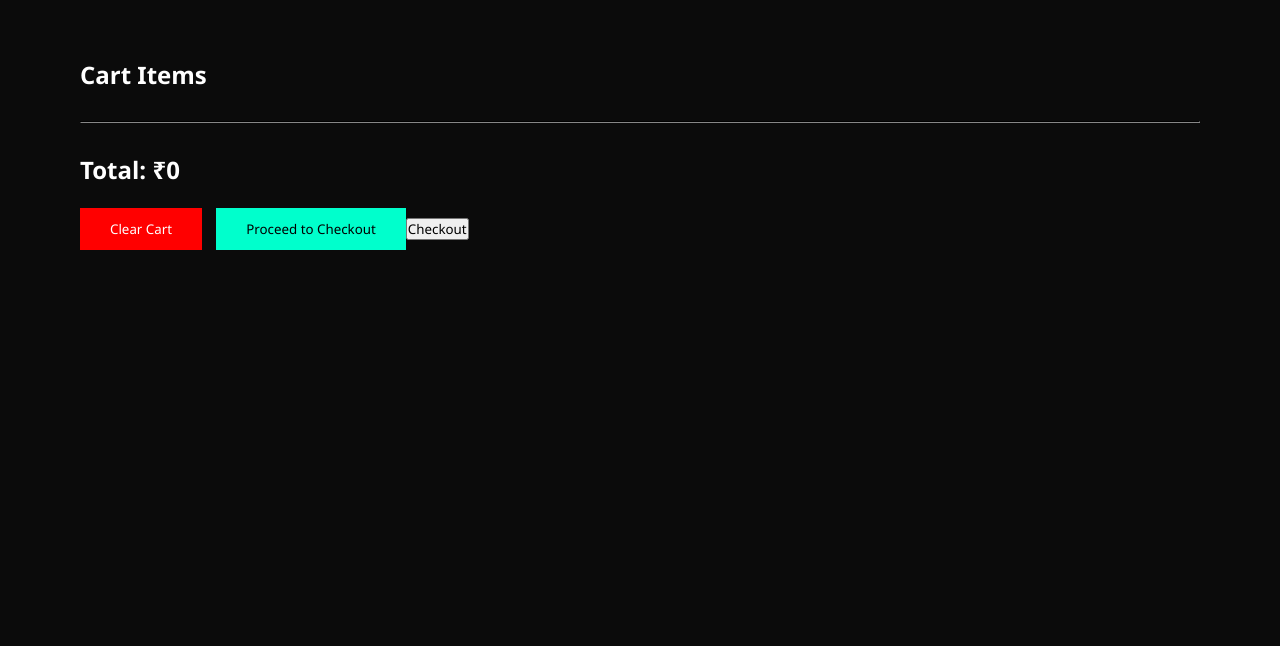
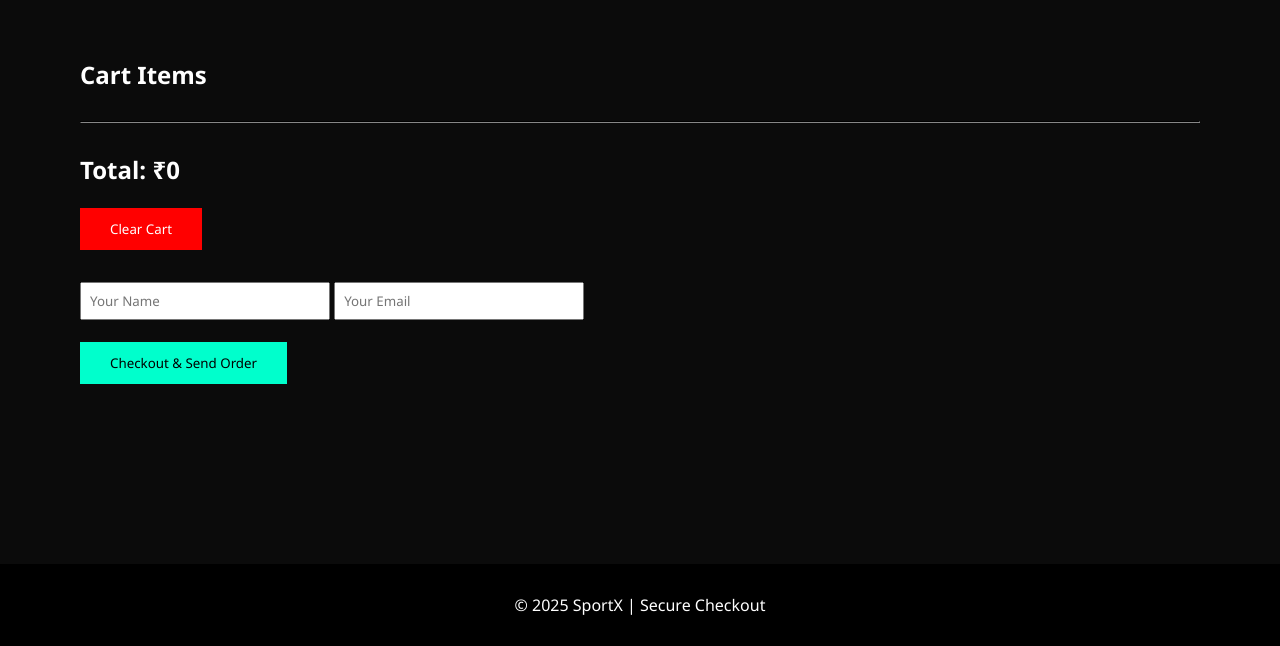
Before and after one commit to shreysinghup45-ops/index, a plain HTML site: page index.html/cart.html in a window 1280 px wide. Shown: the part 500-1146 px from the top of the page. Before the commit the page ends 830 px from the top, so only its background shows below. Drawn offline with Linux system fonts and the light colour scheme.

Commit message:
cart.html

```diff
--- a/index.html/cart.html
+++ b/index.html/cart.html
@@ -29,7 +29,6 @@
 <div class="cart-box">
 
     <h2 style="margin-bottom:20px;">Cart Items</h2>
-
     <div id="cart-items">
         <!-- Items inserted by JavaScript -->
     </div>
@@ -44,12 +43,26 @@
         Clear Cart
     </button>
 
-    <button onclick="checkout()" style="padding:12px 30px; background:#00ffcc; color:black; border:none; margin-left:10px;">
-        Proceed to Checkout
-    <form id="orderForm" action="YOUR_FORMSPREE_URL" method="POST">
-    <input type="hidden" name="orderData" id="orderData">
-    <button type="submit">Checkout</button>
-</form>
+    <!-- Formspree Checkout -->
+    <form id="orderForm" action="https://formspree.io/f/meeqakzj" method="POST">
+        <input type="hidden" name="order" id="orderData">
+        <input type="hidden" name="customerName" id="customerName">
+        <input type="hidden" name="customerEmail" id="customerEmail">
+        <br>
+        <input type="text" id="nameInput" placeholder="Your Name" required style="padding:8px;width:250px;margin-top:10px;">
+        <input type="email" id="emailInput" placeholder="Your Email" required style="padding:8px;width:250px;margin-top:10px;">
+        <br><br>
+        <button type="submit" style="padding:12px 30px; background:#00ffcc; border:none; cursor:pointer;">
+            Checkout & Send Order
+        </button>
+    </form>
 
+</div>
+
+<footer>
+    <p>© 2025 SportX | Secure Checkout</p>
+</footer>
+
+<script src="script.js"></script>
 </body>
 </html>
```
